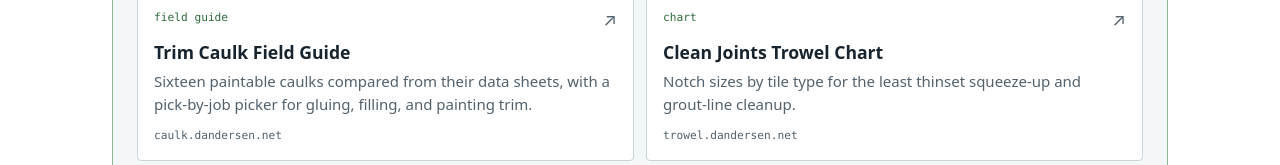
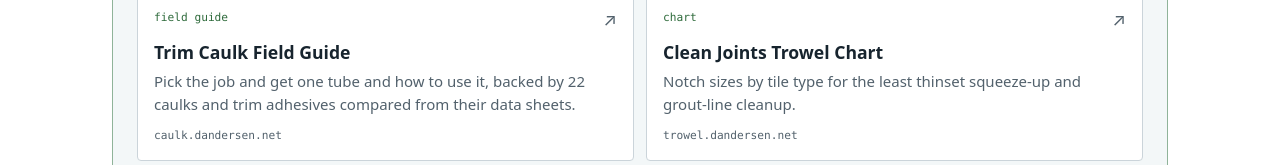
Before and after one commit to dayandersen/personal-website, a plain HTML site: page index.html in a window 1280 px wide. Shown: the part 4715-4880 px from the top of the page. Drawn offline with Linux system fonts and the light colour scheme.

Commit message:
Update caulk guide card for 22 products
Co-Authored-By: Claude Opus 5.5 <noreply@anthropic.com>

```diff
--- a/index.html
+++ b/index.html
@@ -330,7 +330,7 @@
           <a class="project-card" href="https://caulk.dandersen.net/" target="_blank" rel="noopener noreferrer">
             <div class="project-card-top"><span class="project-state">field guide</span><span class="project-arrow" aria-hidden="true">↗</span></div>
             <h4>Trim Caulk Field Guide</h4>
-            <p>Sixteen paintable caulks compared from their data sheets, with a pick-by-job picker for gluing, filling, and painting trim.</p>
+            <p>Pick the job and get one tube and how to use it, backed by 22 caulks and trim adhesives compared from their data sheets.</p>
             <span class="project-url">caulk.dandersen.net</span>
           </a>
           <a class="project-card" href="https://trowel.dandersen.net/" target="_blank" rel="noopener noreferrer">
```
